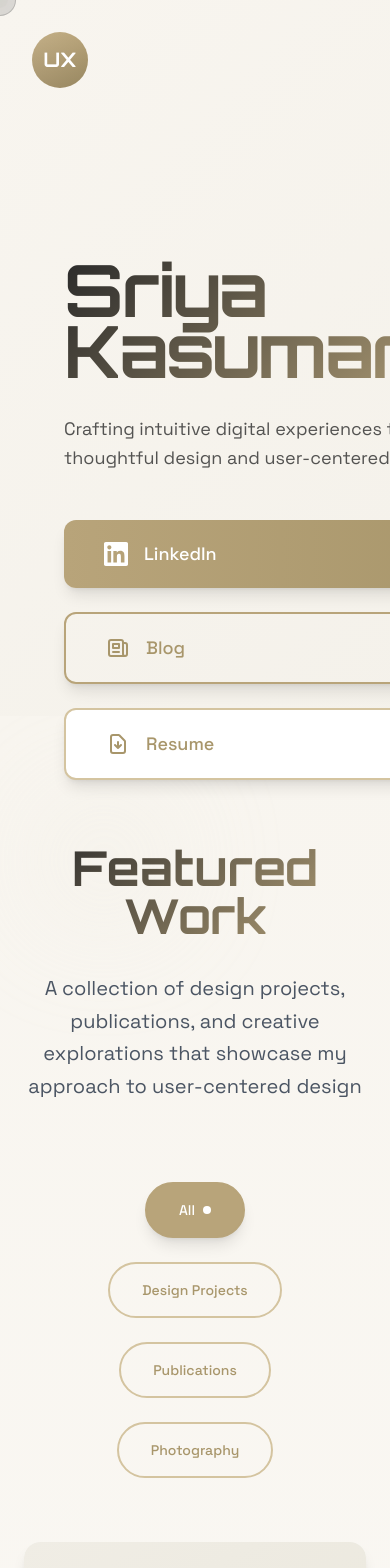
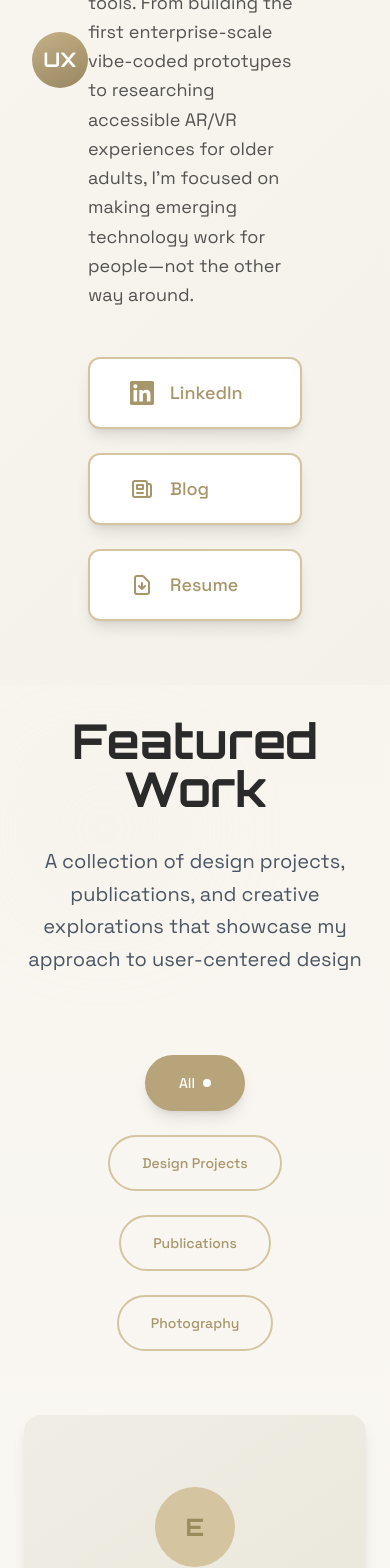
Before and after one commit to SriyaRKasumarthi/portfolio, a React (Vite) app: page / in a window 390 px wide. Shown: the top 1568 px of the page. Built offline with nearby package versions, Linux system fonts and the light colour scheme.

Commit message:
updates, ui and ux

```diff
--- a/src/components/Intro.jsx
+++ b/src/components/Intro.jsx
@@ -5,6 +5,11 @@ const Intro = () => {
   const { scrollY } = useScroll();
   const y = useTransform(scrollY, [0, 500], [0, -150]);
   const opacity = useTransform(scrollY, [0, 300], [1, 0.3]);
+
+  // Obys-style scroll motion
+  const textY = useTransform(scrollY, [0, 800], [0, -100]);
+  const titleY = useTransform(scrollY, [0, 600], [0, -80]);
+  const subtitleY = useTransform(scrollY, [0, 400], [0, -60]);
 
   const containerVariants = {
     hidden: { opacity: 0 },
@@ -57,7 +62,7 @@ const Intro = () => {
   };
 
   return (
-    <section className="min-h-screen flex items-center justify-center px-6 relative overflow-hidden">
+    <section className="h-[85vh] flex items-end justify-start px-6 relative overflow-hidden pb-16">
       {/* Enhanced parallax background */}
       <motion.div
         className="absolute inset-0 parallax-bg"
@@ -65,30 +70,32 @@ const Intro = () => {
       />
 
       {/* 2025 Modern Portfolio Hero Layout */}
-      <div className="absolute inset-0 flex items-end justify-start p-16 z-10">
+      <div className="w-full flex items-end justify-start px-16 py-8 z-10">
         <motion.div
-          className="max-w-4xl"
+          className="w-full max-w-none"
           variants={containerVariants}
           initial="hidden"
           animate="visible"
         >
-          {/* Editorial-style heading */}
-          <motion.div variants={itemVariants} className="mb-12">
+          {/* Editorial-style heading with scroll motion */}
+          <motion.div variants={itemVariants} className="mb-12" style={{ y: textY }}>
             <motion.h1
-              className="text-7xl md:text-9xl font-bold font-orbitron text-gradient mb-8 leading-[0.85] tracking-tight"
+              className="text-7xl md:text-9xl font-bold font-orbitron text-text mb-8 leading-[0.85] tracking-tight w-full"
               initial={{ opacity: 0, y: 100 }}
               animate={{ opacity: 1, y: 0 }}
               transition={{ duration: 1.2, delay: 0.3, ease: [0.16, 1, 0.3, 1] }}
+              style={{ y: titleY }}
             >
               Sriya Kasumarthi
             </motion.h1>
             <motion.p
-              className="text-lg md:text-xl text-text/80 font-space-grotesk leading-relaxed max-w-2xl"
+              className="text-lg md:text-xl text-text/80 font-space-grotesk leading-relaxed w-full max-w-none"
               initial={{ opacity: 0, y: 50 }}
               animate={{ opacity: 1, y: 0 }}
               transition={{ duration: 1, delay: 0.8, ease: [0.16, 1, 0.3, 1] }}
+              style={{ y: subtitleY }}
             >
-              Crafting intuitive digital experiences through thoughtful design and user-centered research.
+              I'm a UX Designer and Vibe Engineer who turns emerging technologies into practical design tools. From building the first enterprise-scale vibe-coded prototypes to researching accessible AR/VR experiences for older adults, I'm focused on making emerging technology work for people—not the other way around.
             </motion.p>
           </motion.div>
 
@@ -101,8 +108,8 @@ const Intro = () => {
               variants={buttonVariants}
               whileHover="hover"
               whileTap="tap"
-              onClick={() => handleLinkClick('https://linkedin.com/in/yourprofile')}
-              className="group relative px-10 py-5 bg-gradient-to-r from-beige-500 to-beige-600 text-white font-medium rounded-xl overflow-hidden shadow-lg hover:shadow-2xl transition-all duration-500"
+              onClick={() => handleLinkClick('https://linkedin.com/in/sriya-kasumarthi')}
+              className="group relative px-10 py-5 bg-white text-beige-600 font-medium rounded-xl border-2 border-beige-300 overflow-hidden shadow-lg hover:shadow-2xl hover:border-beige-500 transition-all duration-500 cursor-hover"
             >
               <span className="relative z-10 flex items-center gap-4 text-lg">
                 <motion.svg
@@ -116,18 +123,17 @@ const Intro = () => {
                 </motion.svg>
                 LinkedIn
               </span>
-              <div className="absolute inset-0 bg-gradient-to-r from-beige-600 to-beige-700 transform scale-x-0 group-hover:scale-x-100 transition-transform origin-left duration-500" />
-              <div className="absolute inset-0 bg-gradient-to-r from-transparent via-white/20 to-transparent transform -skew-x-12 -translate-x-full group-hover:translate-x-full transition-transform duration-1000" />
+              <div className="absolute inset-0 bg-gradient-to-r from-beige-50 to-beige-100 transform scale-x-0 group-hover:scale-x-100 transition-transform origin-left duration-500" />
             </motion.button>
 
             <motion.button
               variants={buttonVariants}
               whileHover="hover"
               whileTap="tap"
-              onClick={() => handleLinkClick('https://yourblog.com')}
-              className="group relative px-10 py-5 border-2 border-beige-500 text-beige-600 font-medium rounded-xl overflow-hidden shadow-lg hover:shadow-2xl transition-all duration-500"
+              onClick={() => handleLinkClick('https://interfacingtomorrow.substack.com/')}
+              className="group relative px-10 py-5 bg-white text-beige-600 font-medium rounded-xl border-2 border-beige-300 overflow-hidden shadow-lg hover:shadow-2xl hover:border-beige-500 transition-all duration-500 cursor-hover"
             >
-              <span className="relative z-10 flex items-center gap-4 text-lg group-hover:text-white transition-colors duration-300">
+              <span className="relative z-10 flex items-center gap-4 text-lg">
                 <motion.svg
                   className="w-6 h-6"
                   fill="none"
@@ -140,7 +146,7 @@ const Intro = () => {
                 </motion.svg>
                 Blog
               </span>
-              <div className="absolute inset-0 bg-beige-500 transform scale-x-0 group-hover:scale-x-100 transition-transform origin-left duration-500" />
+              <div className="absolute inset-0 bg-gradient-to-r from-beige-50 to-beige-100 transform scale-x-0 group-hover:scale-x-100 transition-transform origin-left duration-500" />
             </motion.button>
 
             <motion.button
@@ -148,7 +154,7 @@ const Intro = () => {
               whileHover="hover"
               whileTap="tap"
               onClick={() => handleLinkClick('/resume.pdf')}
-              className="group relative px-10 py-5 bg-white text-beige-600 font-medium rounded-xl border-2 border-beige-300 overflow-hidden shadow-lg hover:shadow-2xl hover:border-beige-500 transition-all duration-500"
+              className="group relative px-10 py-5 bg-white text-beige-600 font-medium rounded-xl border-2 border-beige-300 overflow-hidden shadow-lg hover:shadow-2xl hover:border-beige-500 transition-all duration-500 cursor-hover"
             >
               <span className="relative z-10 flex items-center gap-4 text-lg">
                 <motion.svg
--- a/src/components/Projects.jsx
+++ b/src/components/Projects.jsx
@@ -1,18 +1,23 @@
 import React, { useState, useEffect } from 'react';
-import { motion, AnimatePresence } from 'framer-motion';
+import { motion, AnimatePresence, useScroll, useTransform } from 'framer-motion';
+import { useNavigate } from 'react-router-dom';
 import FilterBar from './FilterBar';
-import ProjectModal from './ProjectModal';
 
 const Projects = () => {
   const [activeFilter, setActiveFilter] = useState('all');
   const [isVisible, setIsVisible] = useState(false);
-  const [selectedProject, setSelectedProject] = useState(null);
-  const [isModalOpen, setIsModalOpen] = useState(false);
+  const navigate = useNavigate();
+
+  // Obys-style scroll motion
+  const { scrollY } = useScroll();
+  const sectionY = useTransform(scrollY, [0, 1000], [0, -50]);
+  const titleY = useTransform(scrollY, [0, 800], [0, -30]);
 
   // Enhanced project data with more details
   const projects = [
     {
       id: 1,
+      slug: 'ecommerce-app',
       title: 'E-Commerce Mobile App',
       category: 'design',
       description: 'Redesigned shopping experience with focus on accessibility and user flow optimization.',
@@ -25,6 +30,7 @@ const Projects = () => {
     },
     {
       id: 2,
+      slug: 'healthcare-dashboard',
       title: 'Healthcare Dashboard',
       category: 'design',
       description: 'Complex data visualization interface for medical professionals.',
@@ -36,6 +42,7 @@ const Projects = () => {
     },
     {
       id: 3,
+      slug: 'ux-research-methods',
       title: 'UX Research Methods',
       category: 'publications',
       description: 'Comprehensive guide to modern user research techniques and methodologies.',
@@ -47,6 +54,7 @@ const Projects = () => {
     },
     {
       id: 4,
+      slug: 'design-system-docs',
       title: 'Design System Documentation',
       category: 'publications',
       description: 'Creating scalable design systems for enterprise applications.',
@@ -58,6 +66,7 @@ const Projects = () => {
     },
     {
       id: 5,
+      slug: 'urban-photography',
       title: 'Urban Photography Series',
       category: 'photography',
       description: 'Exploring the intersection of technology and human interaction in urban spaces.',
@@ -68,6 +77,7 @@ const Projects = () => {
     },
     {
       id: 6,
+      slug: 'minimalist-photos',
       title: 'Minimalist Product Shots',
       category: 'photography',
       description: 'Clean, focused photography highlighting product design details.',
@@ -78,6 +88,7 @@ const Projects = () => {
     },
     {
       id: 7,
+      slug: 'fintech-banking',
       title: 'Fintech Mobile Banking',
       category: 'design',
       description: 'Secure and intuitive banking experience for digital-first users.',
@@ -89,6 +100,7 @@ const Projects = () => {
     },
     {
       id: 8,
+      slug: 'design-thinking-workshop',
       title: 'Design Thinking Workshop',
       category: 'publications',
       description: 'Interactive workshop materials for teaching design thinking principles.',
@@ -127,13 +139,7 @@ const Projects = () => {
   }, []);
 
   const handleProjectClick = (project) => {
-    setSelectedProject(project);
-    setIsModalOpen(true);
-  };
-
-  const handleCloseModal = () => {
-    setIsModalOpen(false);
-    setTimeout(() => setSelectedProject(null), 300);
+    navigate(`/projects/${project.slug}`);
   };
 
   const containerVariants = {
@@ -176,7 +182,11 @@ const Projects = () => {
 
   return (
     <>
-      <section id="projects-section" className="py-24 px-6 bg-gradient-to-b from-beige-50 to-white relative overflow-hidden -mt-32 pt-32">
+      <motion.section
+        id="projects-section"
+        className="py-24 px-6 bg-gradient-to-b from-beige-50 to-white relative overflow-hidden -mt-8 pt-8"
+        style={{ y: sectionY }}
+      >
         {/* Background decoration */}
         <div className="absolute inset-0 opacity-30">
           <div className="absolute top-20 left-10 w-32 h-32 bg-beige-200 rounded-full blur-3xl" />
@@ -191,9 +201,12 @@ const Projects = () => {
             transition={{ duration: 0.8, ease: [0.16, 1, 0.3, 1] }}
             viewport={{ once: true, amount: 0.3 }}
           >
-            <h2 className="text-5xl md:text-6xl font-bold font-orbitron text-gradient mb-8">
+            <motion.h2
+              className="text-5xl md:text-6xl font-bold font-orbitron text-text mb-8"
+              style={{ y: titleY }}
+            >
               Featured Work
-            </h2>
+            </motion.h2>
             <p className="text-xl text-gray-600 font-space-grotesk max-w-3xl mx-auto leading-relaxed">
               A collection of design projects, publications, and creative explorations that showcase my approach to user-centered design
             </p>
@@ -224,7 +237,7 @@ const Projects = () => {
                       ease: [0.16, 1, 0.3, 1]
                     }
                   }}
-                  className="group cursor-pointer"
+                  className="group cursor-pointer cursor-hover"
                   style={{
                     animationDelay: `${index * 0.1}s`
                   }}
@@ -312,14 +325,8 @@ const Projects = () => {
             </motion.div>
           )}
         </div>
-      </section>
+      </motion.section>
 
-      {/* Project Modal */}
-      <ProjectModal
-        project={selectedProject}
-        isOpen={isModalOpen}
-        onClose={handleCloseModal}
-      />
     </>
   );
 };
```
Also changed, not shown: src/App.jsx (+13 -6 lines), src/components/Cursor.jsx (+22 -7 lines), src/components/Header.jsx (+25 -1 lines).
